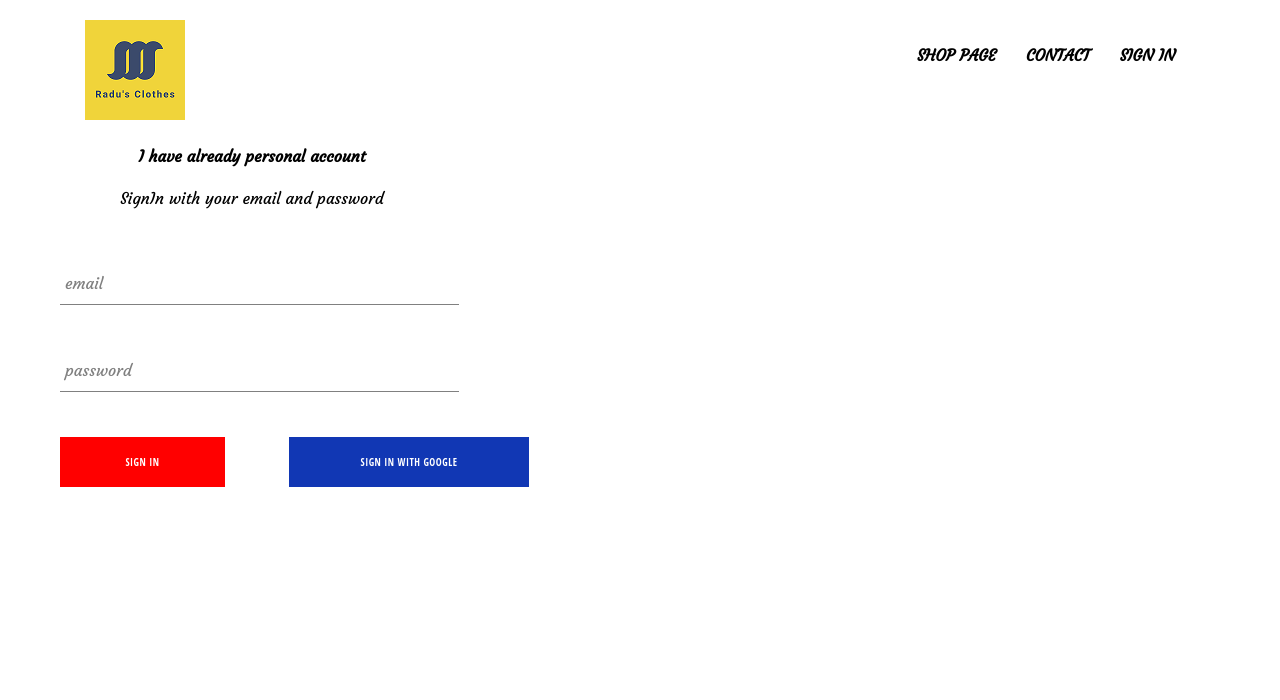
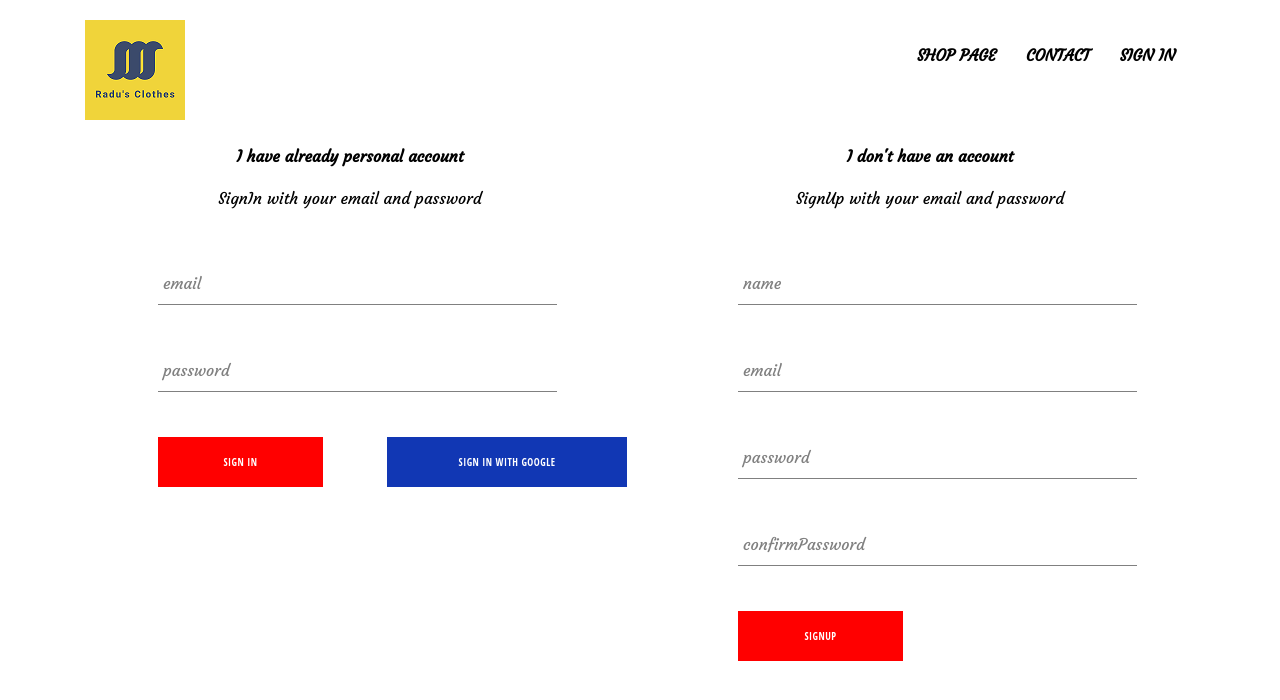
Before and after one commit to stanciuradu/Multimodal-Transport-System, a React (Create React App) app: page /sign_in in a window 1280 px wide. Shown: the top 700 px of the page. Built offline with nearby package versions, Linux system fonts and the light colour scheme; no server answers.

Commit message:
Add register form for a user account

```diff
--- /dev/null
+++ b/src/components/Register.jsx
@@ -0,0 +1,87 @@
+import React, { Component } from "react";
+import FormInput from "./FormInput";
+import ButtonSubmit from "./ButtonSubmit";
+
+export class Register extends Component {
+  constructor() {
+    super();
+    this.state = {
+      name: "",
+      email: "",
+      password: "",
+      confirmPassword: "",
+    };
+  }
+  handleChangeName(event) {
+    const newName = event.target.value;
+    this.setState({ name: newName });
+  }
+  handleChangeEmail(event) {
+    const newEmail = event.target.value;
+    this.setState({ email: newEmail });
+  }
+  handleChangePassword(event) {
+    const newPassword = event.target.value;
+    this.setState({ password: newPassword });
+  }
+  handleChangeConfirmPassword(event) {
+    const newConfirmPassword = event.target.value;
+    this.setState({ confirmPassword: newConfirmPassword });
+  }
+
+  handleSubmitForm(event) {
+    event.preventDefault();
+    this.setState({
+      name: "",
+      email: "",
+      password: "",
+      confirmPassword: "",
+    });
+  }
+  render() {
+    return (
+      <div className="sign-in">
+        <div className="sign-in-details">
+          <h4>I don't have an account</h4>
+          <span>SignUp with your email and password</span>
+        </div>
+        <form onSubmit={(event) => this.handleSubmitForm(event)}>
+          <FormInput
+            type="text"
+            name="name"
+            value={this.state.name}
+            label="name"
+            onChange={(name) => this.handleChangeName(name)}
+          />
+          <FormInput
+            type="email"
+            name="email"
+            value={this.state.email}
+            label="email"
+            onChange={(event) => this.handleChangeEmail(event)}
+          />
+          <FormInput
+            type="password"
+            name="password"
+            value={this.state.password}
+            label="password"
+            onChange={(event) => this.handleChangePassword(event)}
+          />
+          <FormInput
+            type="password"
+            name="confirmPassword"
+            value={this.state.confirmPassword}
+            label="confirmPassword"
+            onChange={(event) => this.handleChangeConfirmPassword(event)}
+          />
+          <div className='button-submit'>
+          <ButtonSubmit type='submit'>SignUp</ButtonSubmit>
+
+          </div>
+        </form>
+      </div>
+    );
+  }
+}
+
+export default Register;
--- a/src/pages/SignInAndSignUp.jsx
+++ b/src/pages/SignInAndSignUp.jsx
@@ -1,11 +1,13 @@
 import React from 'react';
 import '../pages/SignInAndSignUp.scss';
 import SignIn from '../components/SignIn';
+import Register from '../components/Register';
 
 function SignInAndSignUp() {
     return (
         <div className='sign-in-and-sign-up'>
             <SignIn />
+            <Register />
         </div>
     )
 }
--- a/src/pages/SignInAndSignUp.scss
+++ b/src/pages/SignInAndSignUp.scss
@@ -0,0 +1,4 @@
+.sign-in-and-sign-up{
+    display: flex;
+    justify-content: space-around;
+}
```
